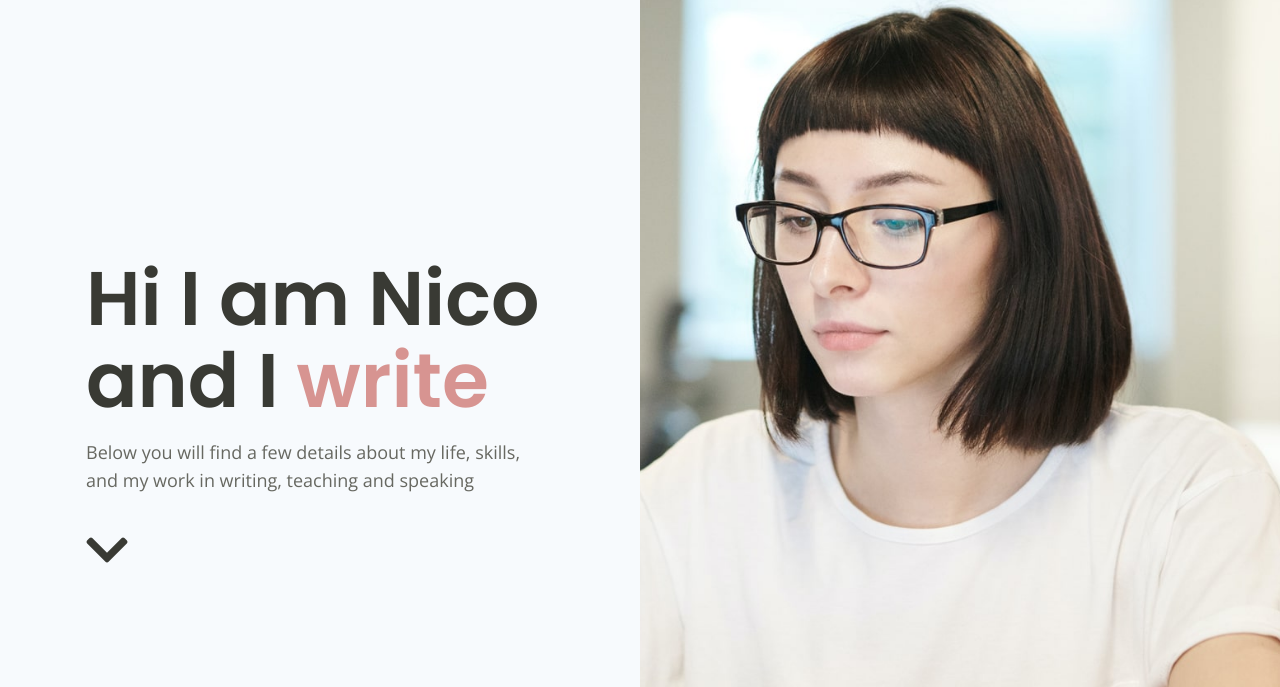
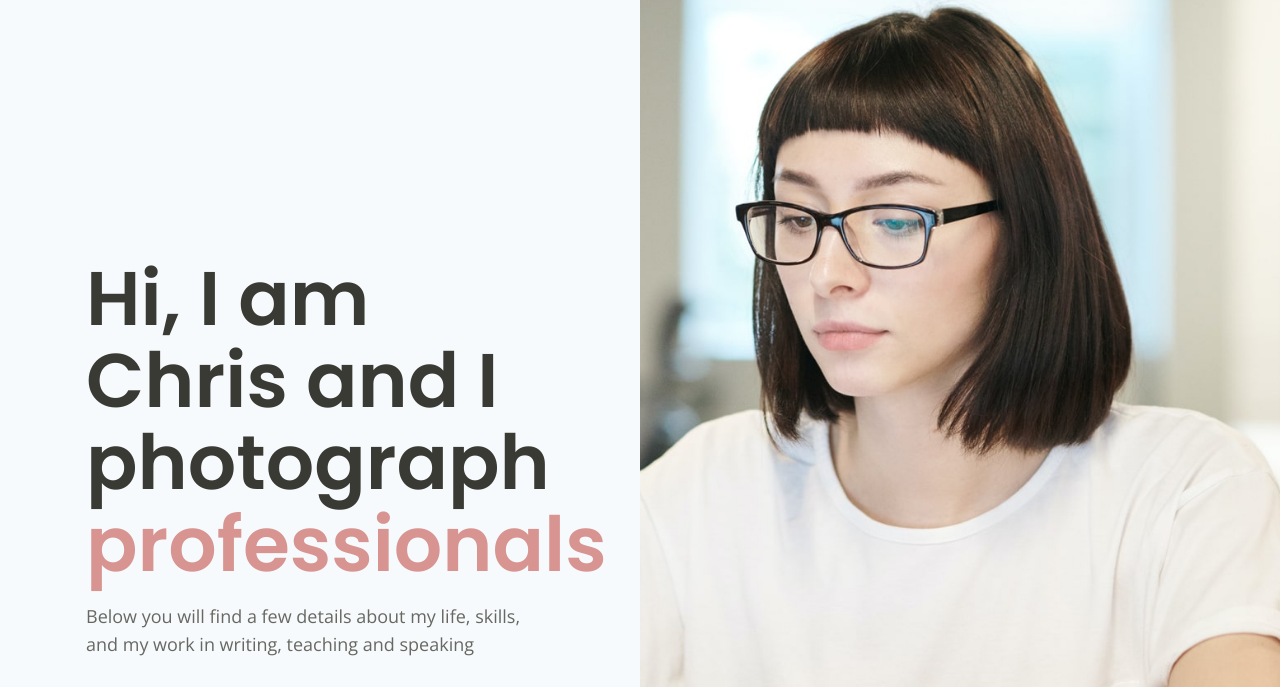
Before and after one commit to blinky893/Nico, a plain HTML site: page index.html in a window 1280 px wide. Shown: the part 58-745 px from the top of the page. Drawn offline with nearby package versions, Linux system fonts and the light colour scheme.

Commit message:
Changed H1

```diff
--- a/index.html
+++ b/index.html
@@ -82,7 +82,7 @@
     <header class="header">
         <div class="area-1">
             <div class="text-container">
-                <h1 class="h1-large">Hi I am Nico and I <span id="js-rotating">write, teach, speak</span></h1>
+                <h1 class="h1-large">Hi, I am Chris and I photograph <span id="js-rotating">professionals, performers, community groups</span></h1>
                 <p class="p-large">Below you will find a few details about my life, skills, and my work in writing, teaching and speaking</p>
                 <a class="page-scroll" href="#about"><i class="fas fa-chevron-down"></i></a>
             </div> <!-- end of text-container -->
```
